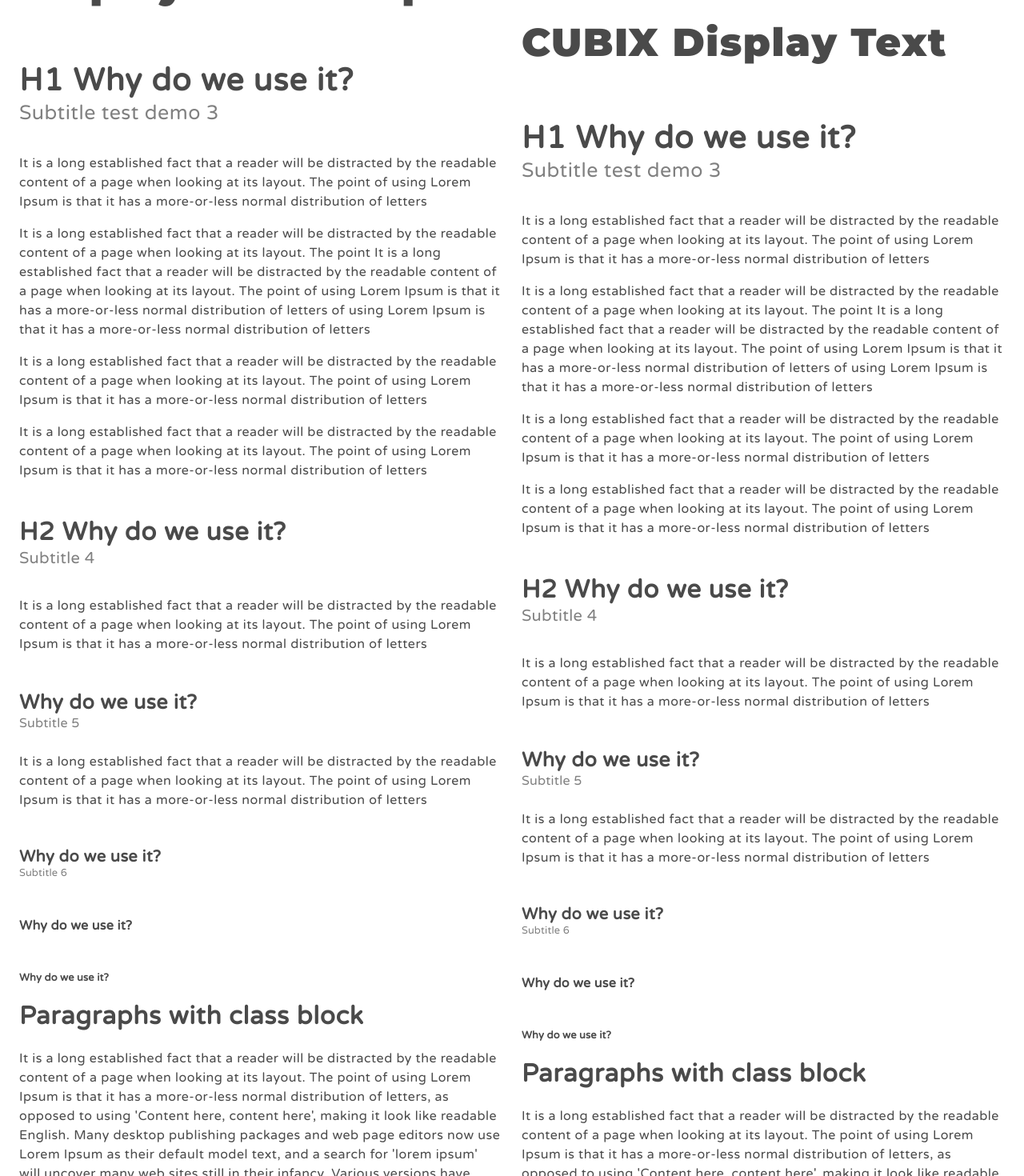
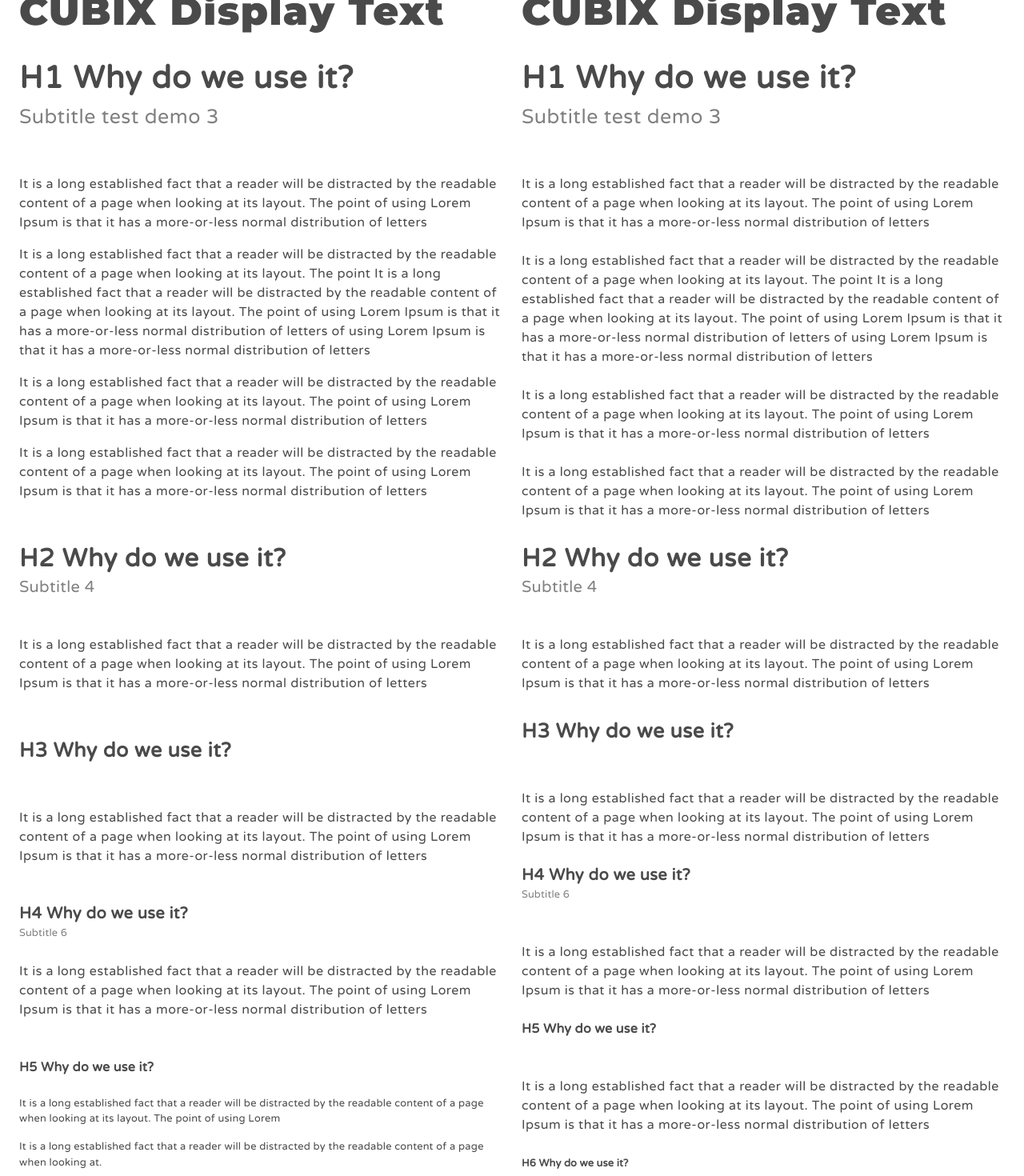
Before and after one commit to a-spasov/cubix, a Vue app: page / in a window 1280 px wide. Shown: the part 120-1590 px from the top of the page at 80% size. Built offline with nearby package versions, Linux system fonts and the light colour scheme.

Commit message:
setup project: vertical spacing

```diff
--- a/src/assets/sass/typography.scss
+++ b/src/assets/sass/typography.scss
@@ -38,23 +38,33 @@
   font-size: var(--text-base-size);
   line-height: 150%;
   letter-spacing: 0.5px;
+
+
+  margin-bottom: 3em;
 }
 
 .body-2 {
   font-size: var(--text-xs);
-  line-height: 150%;
+  // line-height: 150%;
   letter-spacing: 0.25px;
+
+  line-height: 1.875em;
+  margin-bottom: 3.75em;
 }
 
 .display {
   font-family: var(--font-secondary);
   font-size: var(--text-xxxl);
   font-weight: 900;
-  line-height: 110%;
+  // line-height: 110%;
   letter-spacing: 1.5px;
 
+
+  line-height: 1.46938776em;
+
   &.spaced {
-    margin-bottom: var(--space-xxxl);
+    margin-top: 0.48979592em;
+    margin-bottom: 0.48979592em;
   }
 }
 
@@ -62,70 +72,142 @@
 .title-1 {
   font-size: var(--text-xxl);
   letter-spacing: 1px;
+
+
+  line-height: 1.23076923em;
+
+  &.spaced {
+    margin-top: 0.61538462em;
+    margin-bottom: 1.23076924em;
+  }
 }
 
 h2,
 .title-2 {
   font-size: var(--text-xl);
   letter-spacing: 0.75px;
+
+
+  line-height: 1.5483871em;
+
+  &.spaced {
+    margin-top: 0.77419355em;
+    margin-bottom: 1.5483871em;
+  }
 }
 
 h3,
 .title-3 {
   font-size: var(--text-l);
   letter-spacing: 0.5px;
+
+
+  line-height: 1.92em;
+
+  &.spaced {
+    margin-top: 0.96em;
+    margin-bottom: 1.92em;
+  }
 }
 
 h4,
 .title-4 {
   font-size: var(--text-m);
   letter-spacing: 0.35px;
+
+
+  line-height: 1.2em;
+
+  &.spaced {
+    margin-top: 1.2em;
+    margin-bottom: 2.4em;
+  }
 }
 
 h5,
 .title-5 {
   font-size: var(--text-s);
   letter-spacing: 0.25px;
+
+
+  line-height: 1.5em;
+
+  &.spaced {
+    margin-top: 1.5em;
+    margin-bottom: 3em;
+  }
 }
 
 h6,
 .title-6 {
   font-size: var(--text-xs);
   letter-spacing: 0.15px;
+
+  line-height: 1.875em;
+
+  &.spaced {
+    margin-top: 1.875em;
+    margin-bottom: 3.75em;
+  }
 }
 
 @for $i from 1 through 6 {
   h#{$i},
   .title-#{$i} {
     font-weight: 700;
-    line-height: 110%;
+    // line-height: 110%;
   }
 }
 
 .subtitle-3 {
   font-size: var(--text-l);
   letter-spacing: 0.5px;
+
+  line-height: 1.92em;
+
+  &.spaced {
+    margin-bottom: 1.92em;
+  }
 }
 
 .subtitle-4 {
   font-size: var(--text-m);
   letter-spacing: 0.35px;
+
+  line-height: 1.2em;
+
+  &.spaced {
+    margin-bottom: 2.4em;
+  }
 }
 
 .subtitle-5 {
   font-size: var(--text-s);
   letter-spacing: 0.25px;
+
+
+  line-height: 1.5em;
+
+  &.spaced {
+    margin-bottom: 3em;
+  }
 }
 
 .subtitle-6 {
   font-size: var(--text-xs);
   letter-spacing: 0.15px;
+
+  line-height: 1.875em;
+
+  &.spaced {
+    margin-bottom: 3.75em;
+  }
 }
 
 @for $c from 3 through 6 {
   .subtitle-#{$c} {
     font-weight: 500;
-    line-height: 150%;
+    // line-height: 150%;
     color: gray;
   }
 }
@@ -163,3 +245,144 @@
   line-height: 150%;
   letter-spacing: 1px;
 }
+
+
+.mine {
+  body,
+.body-1 {
+  font-family: var(--font-primary);
+  font-size: var(--text-base-size);
+  line-height: 150%;
+  letter-spacing: 0.5px;
+}
+
+.body-2 {
+  font-size: var(--text-xs);
+  line-height: 150%;
+  letter-spacing: 0.25px;
+}
+
+.display {
+  font-family: var(--font-secondary);
+  font-size: var(--text-xxxl);
+  font-weight: 900;
+  line-height: 72px;
+  letter-spacing: 1.5px;
+}
+
+h1,
+.title-1 {
+  line-height: 48px;
+  font-size: var(--text-xxl);
+  letter-spacing: 1px;
+}
+
+h2,
+.title-2 {
+  line-height: 48px;
+  font-size: var(--text-xl);
+  letter-spacing: 0.75px;
+}
+
+h3,
+.title-3 {
+  line-height: 48px;
+  font-size: var(--text-l);
+  letter-spacing: 0.5px;
+}
+
+h4,
+.title-4 {
+  line-height: 24px;
+  font-size: var(--text-m);
+  letter-spacing: 0.35px;
+}
+
+h5,
+.title-5 {
+  line-height: 24px;
+  font-size: var(--text-s);
+  letter-spacing: 0.25px;
+}
+
+h6,
+.title-6 {
+  line-height: 24px;
+  font-size: var(--text-xs);
+  letter-spacing: 0.15px;
+}
+
+@for $i from 1 through 6 {
+  h#{$i},
+  .title-#{$i} {
+    font-weight: 700;
+    // line-height: 110%;
+  }
+}
+
+.subtitle-3 {
+  line-height: 48px;
+  font-size: var(--text-l);
+  letter-spacing: 0.5px;
+}
+
+.subtitle-4 {
+  line-height: 24px;
+  font-size: var(--text-m);
+  letter-spacing: 0.35px;
+}
+
+.subtitle-5 {
+  line-height: 24px;
+  font-size: var(--text-s);
+  letter-spacing: 0.25px;
+}
+
+.subtitle-6 {
+  line-height: 24px;
+  font-size: var(--text-xs);
+  letter-spacing: 0.15px;
+}
+
+@for $c from 3 through 6 {
+  .subtitle-#{$c} {
+    font-weight: 500;
+    // line-height: 150%;
+    color: gray;
+  }
+}
+
+.btn {
+  font-size: var(--text-xs);
+  text-transform: uppercase;
+  line-height: 150%;
+  letter-spacing: 1.25px;
+}
+
+.caption {
+  font-size: var(--text-xxs);
+  line-height: 150%;
+  letter-spacing: 0.4px;
+}
+
+.overline-1 {
+  font-size: var(--text-s);
+  text-transform: uppercase;
+  line-height: 150%;
+  letter-spacing: 2px;
+}
+
+.overline-2 {
+  font-size: var(--text-xs);
+  text-transform: uppercase;
+  line-height: 150%;
+  letter-spacing: 1.5px;
+}
+
+.overline-3 {
+  font-size: var(--text-xxs);
+  text-transform: uppercase;
+  line-height: 150%;
+  letter-spacing: 1px;
+}
+}
--- a/src/layouts/DesktopLayout.vue
+++ b/src/layouts/DesktopLayout.vue
@@ -48,10 +48,10 @@
       </div>
     </aside> -->
     <div class="container is-fullhd is-fluid" style="display: flex; flex-direction: row; column-gap: 24px;">
-      <article style="flex: 1 1 0;">
-        <h1 class="display mb-72">Display Text Sample</h1>
+      <article class="mine" style="flex: 1 1 0;">
+        <h1 class="display mb-24 mt-24">CUBIX Display Text</h1>
         <h1 class="">H1 Why do we use it?</h1>
-        <p class="subtitle-3 mb-32">Subtitle test demo 3</p>
+        <p class="subtitle-3 mb-48">Subtitle test demo 3</p>
         <p class="mb-16">
           It is a long established fact that a reader will be distracted by the readable content of a page when looking at
           its layout. The point of using Lorem Ipsum is that it has a more-or-less normal distribution of letters
@@ -70,22 +70,33 @@
           its layout. The point of using Lorem Ipsum is that it has a more-or-less normal distribution of letters
         </p>
         <h2>H2 Why do we use it?</h2>
-        <p class="subtitle-4 mb-32">Subtitle 4</p>
+        <p class="subtitle-4 mb-48">Subtitle 4</p>
         <p class="mb-48">
           It is a long established fact that a reader will be distracted by the readable content of a page when looking at
           its layout. The point of using Lorem Ipsum is that it has a more-or-less normal distribution of letters
         </p>
-        <h3 class="">Why do we use it?</h3>
-        <p class="subtitle-5 mb-24">Subtitle 5</p>
+        <h3 class="mb-48">H3 Why do we use it?</h3>
+        <!-- <p class="subtitle-5 mb-24">Subtitle 5</p> -->
         <p class="mb-48">
           It is a long established fact that a reader will be distracted by the readable content of a page when looking at
           its layout. The point of using Lorem Ipsum is that it has a more-or-less normal distribution of letters
         </p>
-        <h4>Why do we use it?</h4>
-        <p class="subtitle-6 mb-48">Subtitle 6</p>
-        <h5 class="mb-48">Why do we use it?</h5>
-        <h6 class="mb-24">Why do we use it?</h6>
-        <h2 class="mb-24">Paragraphs with class block</h2>
+        <h4>H4 Why do we use it?</h4>
+        <p class="subtitle-6 mb-24">Subtitle 6</p>
+        <p class="mb-48">
+          It is a long established fact that a reader will be distracted by the readable content of a page when looking at
+          its layout. The point of using Lorem Ipsum is that it has a more-or-less normal distribution of letters
+        </p>
+        <h5 class="mb-24">H5 Why do we use it?</h5>
+        <p class="body-2 mb-16">
+          It is a long established fact that a reader will be distracted by the readable content of a page when looking at
+          its layout. The point of using Lorem
+        </p>
+        <p class="body-2 mb-16">
+          It is a long established fact that a reader will be distracted by the readable content of a page when looking at.
+        </p>
+        <h6 class="mb-24">H6 Why do we use it?</h6>
+        <h2 class="mb-48">Paragraphs with class block</h2>
         <p class="block">
           It is a long established fact that a reader will be distracted by the readable content of a page when looking at
           its layout. The point of using Lorem Ipsum is that it has a more-or-less normal distribution of letters, as
@@ -120,43 +131,55 @@
         <button class="button btn is-primary">Action</button>
       </article>
       <article style="flex: 1 1 0;">
-        <h1 class="display mb-72 mt-72">CUBIX Display Text</h1>
+        <h1 class="display spaced">CUBIX Display Text</h1>
         <h1 class="">H1 Why do we use it?</h1>
-        <p class="subtitle-3 mb-32">Subtitle test demo 3</p>
-        <p class="mb-16">
+        <p class="subtitle-3 spaced">Subtitle test demo 3</p>
+        <p class="body-1 block">
           It is a long established fact that a reader will be distracted by the readable content of a page when looking at
           its layout. The point of using Lorem Ipsum is that it has a more-or-less normal distribution of letters
         </p>
-        <p class="mb-16">
+        <p class="body-1 block">
           It is a long established fact that a reader will be distracted by the readable content of a page when looking at
           its layout. The point It is a long established fact that a reader will be distracted by the readable content of a page when looking at
           its layout. The point of using Lorem Ipsum is that it has a more-or-less normal distribution of letters of using Lorem Ipsum is that it has a more-or-less normal distribution of letters
         </p>
-        <p class="mb-16">
+        <p class="body-1 block">
           It is a long established fact that a reader will be distracted by the readable content of a page when looking at
           its layout. The point of using Lorem Ipsum is that it has a more-or-less normal distribution of letters
         </p>
-        <p class="mb-48">
+        <p class="body-1 block">
           It is a long established fact that a reader will be distracted by the readable content of a page when looking at
           its layout. The point of using Lorem Ipsum is that it has a more-or-less normal distribution of letters
         </p>
-        <h2>H2 Why do we use it?</h2>
-        <p class="subtitle-4 mb-32">Subtitle 4</p>
-        <p class="mb-48">
+        <h2 class="">H2 Why do we use it?</h2>
+        <p class="subtitle-4 spaced">Subtitle 4</p>
+        <p class="body-1 block">
           It is a long established fact that a reader will be distracted by the readable content of a page when looking at
           its layout. The point of using Lorem Ipsum is that it has a more-or-less normal distribution of letters
         </p>
-        <h3 class="">Why do we use it?</h3>
-        <p class="subtitle-5 mb-24">Subtitle 5</p>
-        <p class="mb-48">
+        <h3 class="spaced">H3 Why do we use it?</h3>
+        <!-- <p class="subtitle-5 spaced">Subtitle 5</p> -->
+        <p class="body-1 block">
           It is a long established fact that a reader will be distracted by the readable content of a page when looking at
           its layout. The point of using Lorem Ipsum is that it has a more-or-less normal distribution of letters
         </p>
-        <h4>Why do we use it?</h4>
-        <p class="subtitle-6 mb-48">Subtitle 6</p>
-        <h5 class="mb-48">Why do we use it?</h5>
-        <h6 class="mb-24">Why do we use it?</h6>
-        <h2 class="mb-24">Paragraphs with class block</h2>
+        <h4>H4 Why do we use it?</h4>
+        <p class="subtitle-6 spaced">Subtitle 6</p>
+        <p class="body-1 block">
+          It is a long established fact that a reader will be distracted by the readable content of a page when looking at
+          its layout. The point of using Lorem Ipsum is that it has a more-or-less normal distribution of letters
+        </p>
+        <h5 class="spaced">H5 Why do we use it?</h5>
+        <p class="body-1 block">
+          It is a long established fact that a reader will be distracted by the readable content of a page when looking at
+          its layout. The point of using Lorem Ipsum is that it has a more-or-less normal distribution of letters
+        </p>
+        <h6 class="spaced">H6 Why do we use it?</h6>
+        <p class="body-2 block">
+          It is a long established fact that a reader will be distracted by the readable content of a page when looking at
+          its layout. The point of using Lorem Ipsum is that it has a more-or-less normal distribution of letters
+        </p>
+        <h2 class="spaced">Paragraphs with class block</h2>
         <p class="block">
           It is a long established fact that a reader will be distracted by the readable content of a page when looking at
           its layout. The point of using Lorem Ipsum is that it has a more-or-less normal distribution of letters, as
```
